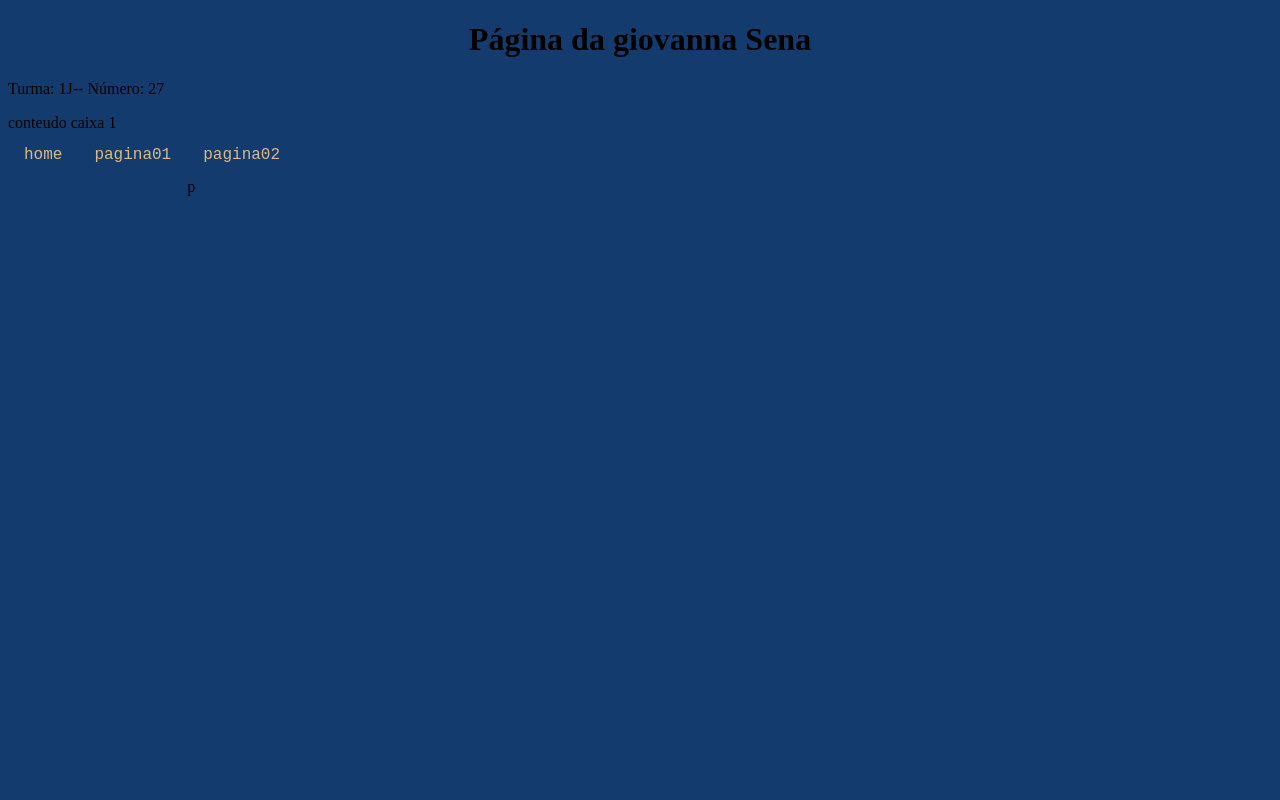
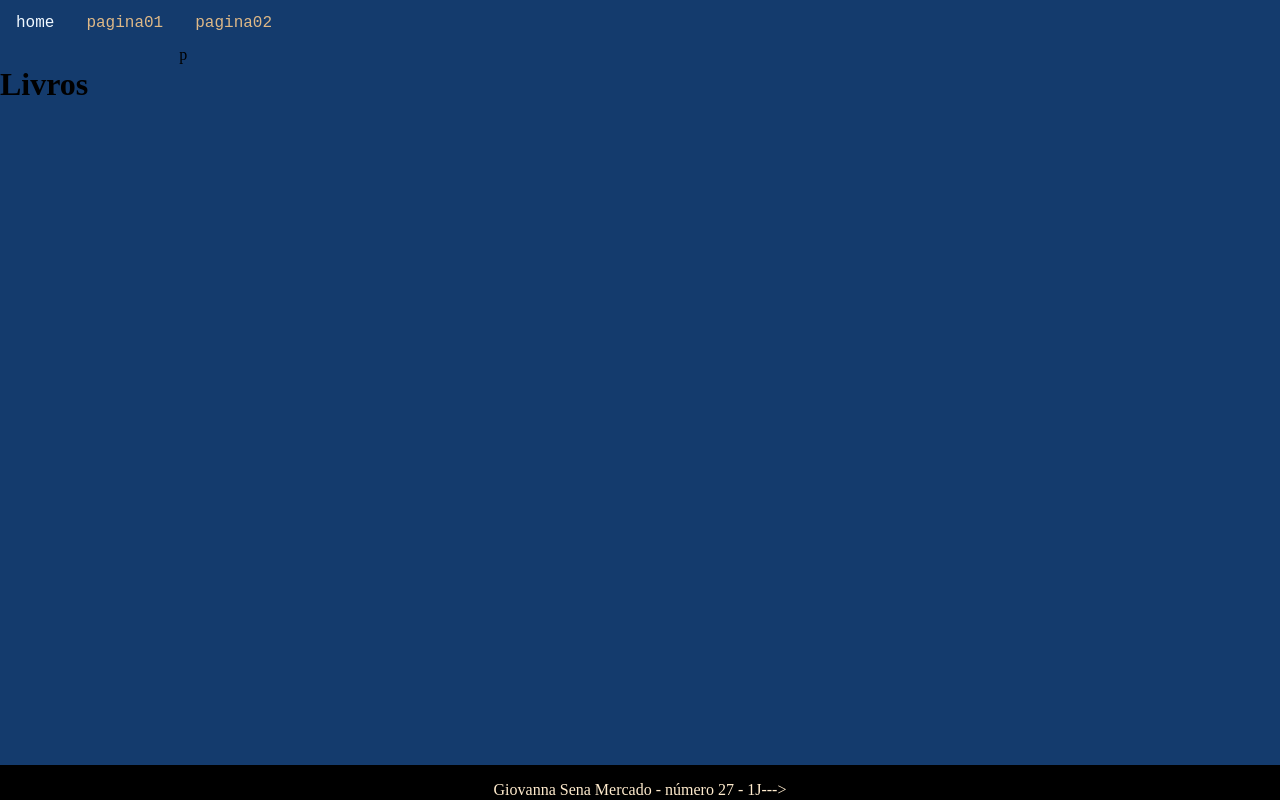
Before and after one commit to gisena12/primeiroJ_2t, a plain HTML site: page index.html in a window 1280 px wide. Drawn offline with Linux system fonts and the light colour scheme.

Commit message:
aula 17_08

```diff
--- a/estilo.css
+++ b/estilo.css
@@ -1,5 +1,7 @@
 body {
   background: rgb(20, 59, 109);
+  margin: 0%;
+  padding: 0%;
 
 }
 h1{
@@ -84,3 +86,24 @@ overflow:0;
    justify-content:end;
 
  }
+ .rodape {
+position: absolute;
+bottom: 0%;
+width: 100%;
+height:35px ;
+background: black ;
+color: blanchedalmond;
+display: flex;
+justify-content: center;
+ }
+
+ .conteudo {
+
+  position: absolute;
+  top: 45px;
+ }
+
+ h1 {
+
+  text-align: center;
+ }
--- a/index.html
+++ b/index.html
@@ -6,16 +6,6 @@
     <link rel="stylesheet" href="estilo.css">
   </head>
   <body>
-    <h1>Página da giovanna Sena </h1>
-    <p>Turma: 1J-- Número: 27</p>
-
-    <div class="caixa1">
-conteudo caixa 1
-    </div>
-
- <div class: "caixa2">
-
- </div>
 
  <div class="menuPrincipal">
   <nav>
@@ -24,13 +14,19 @@ conteudo caixa 1
  <a href="index.html"> home </a> </li>
  <li>  <a href=" pagina01.html">pagina01</a></li>
  <li> <a href="pagina02.html">pagina02</a>p</li>
-
-
-
 </ul>
 
   </nav>
 
 </div>
+
+<div class="conteudo">
+  <h1> Livros </h1>
+
+</div>
+
+<div class="rodape">
+<P> Giovanna Sena Mercado - número 27 - 1J---> </P>
+</div>
   </body>
 </html>
```
